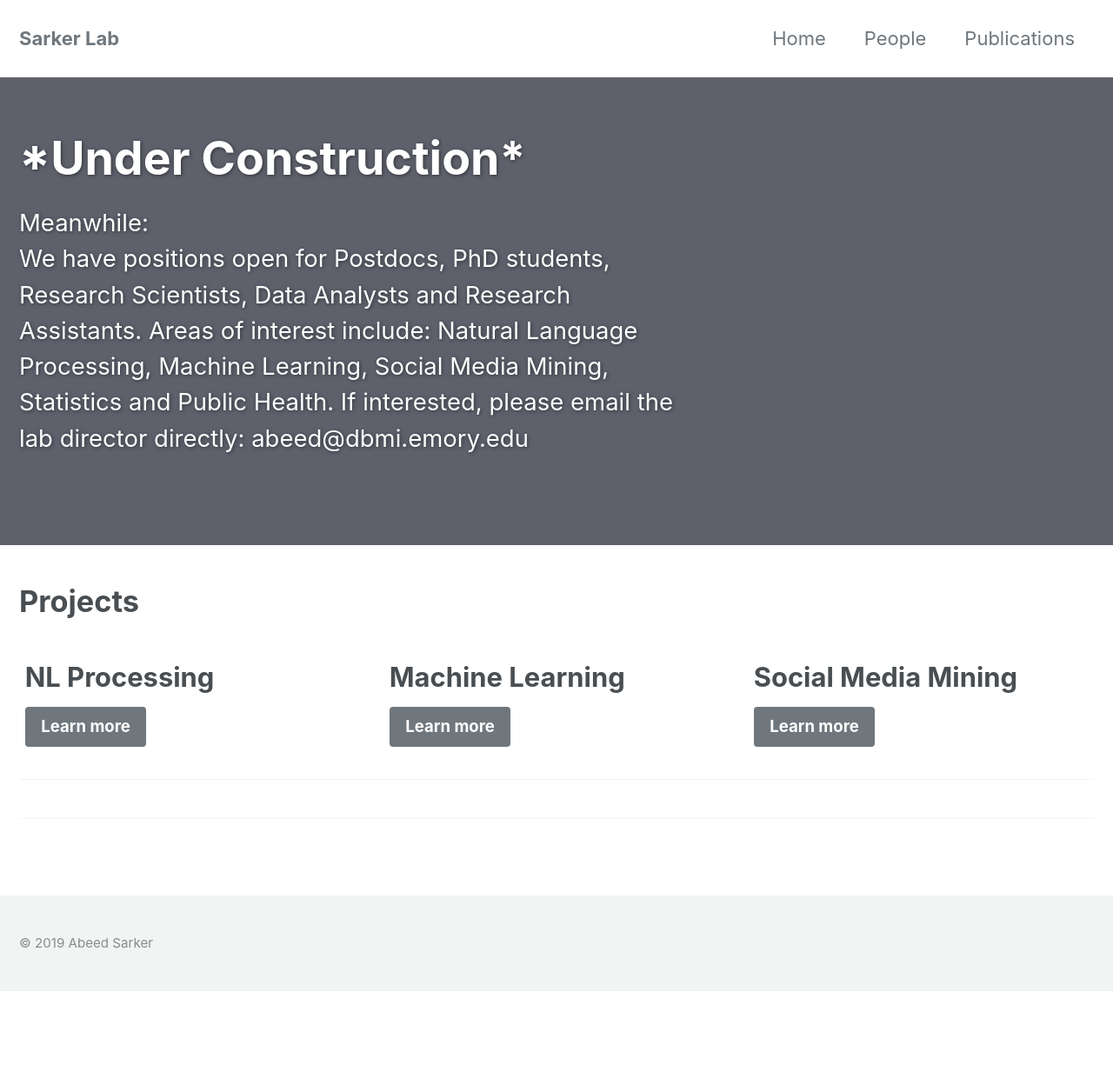
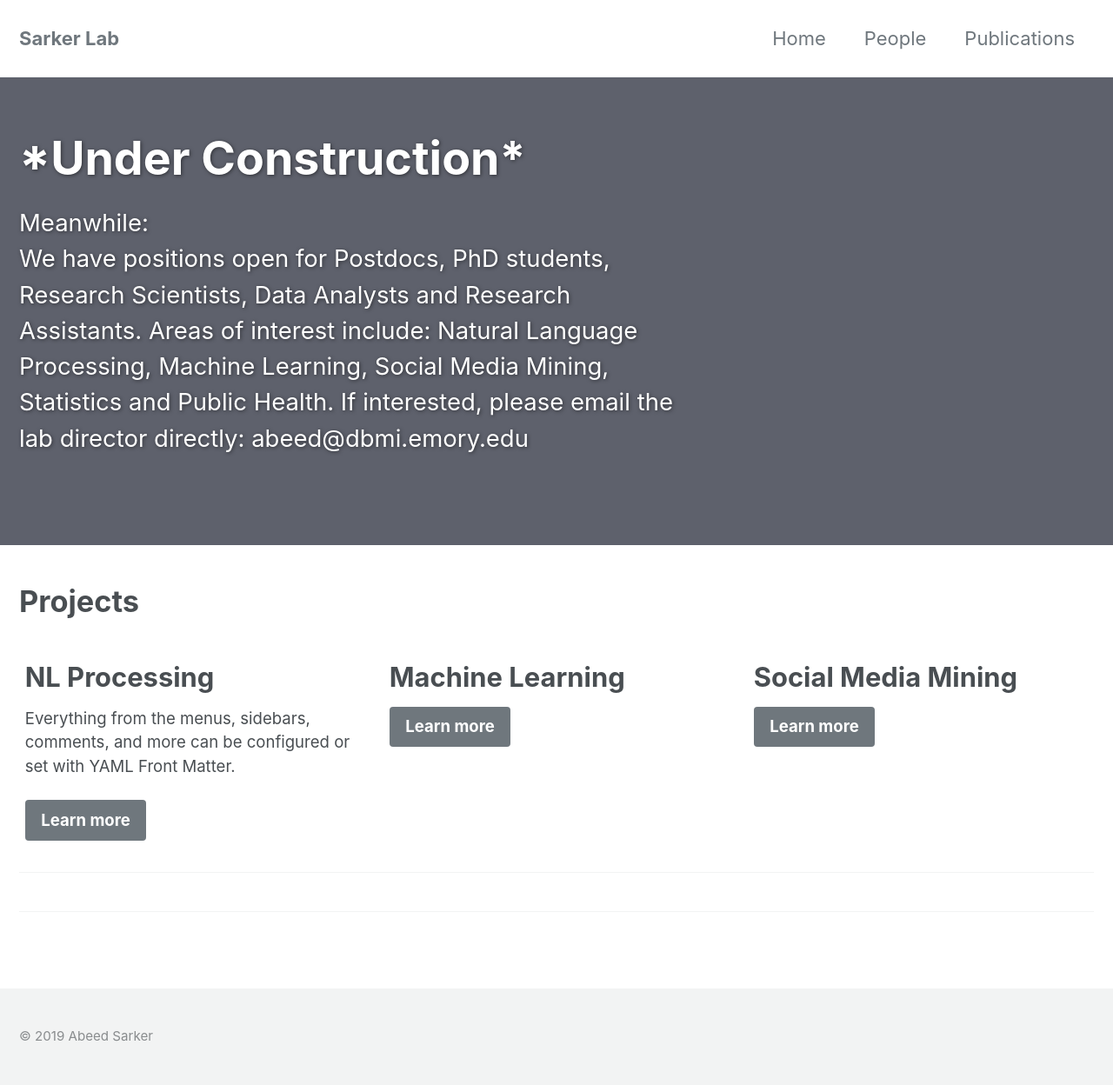
Before and after one commit to sarkerlab/Website, a Jekyll site: the page built from index.md, in a window 1280 px wide. Shown: the whole page at 87% size. Built offline with Jekyll 4.4.1, drawn with Linux system fonts in a browser that asks for light colours; cached includes are drawn as plain includes; nearby versions of some CDN libraries; before the commit the page ends 1140 px from its top, so only the background shows below that; some of the changed lines change nothing that is shown.

Commit message:
Update index.md

```diff
--- a/index.md
+++ b/index.md
@@ -17,7 +17,7 @@ feature_row:
   - #image_path: /assets/images/mm-customizable-feature.png
     alt: "customizable"
     title: "NL Processing"
-    #excerpt: "Everything from the menus, sidebars, comments, and more can be configured or set with YAML Front Matter."
+    excerpt: "Everything from the menus, sidebars, comments, and more can be configured or set with YAML Front Matter."
     url: ""
     btn_class: "btn--primary"
     btn_label: "Learn more"
```
